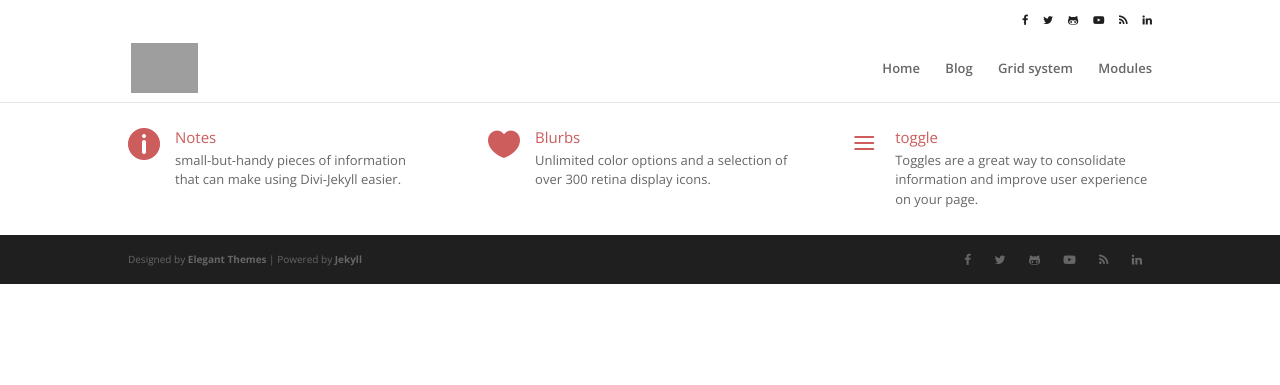
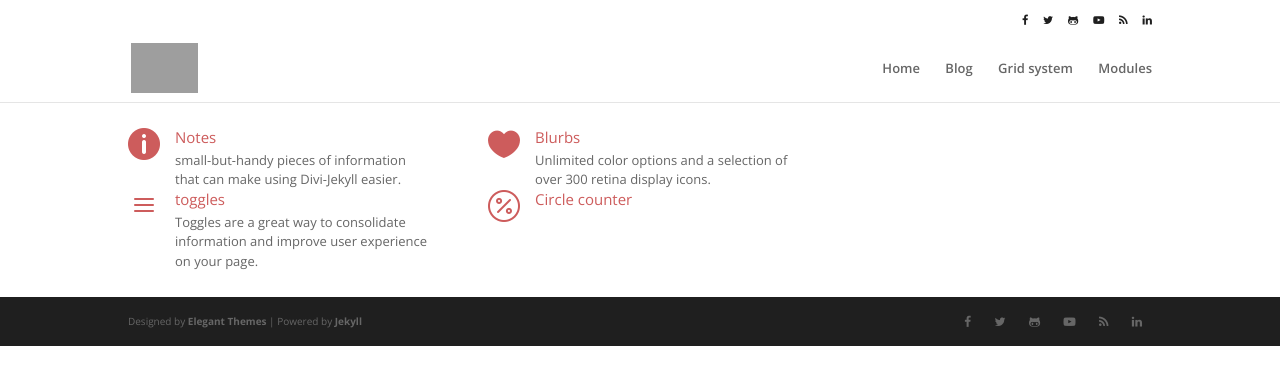
Before and after one commit to juvenal/divi-jekyll, a Jekyll site: the page built from modules/index.html, in a window 1280 px wide. Shown: the top 385 px of the page. Built offline with Jekyll 4.4.1, drawn with Linux system fonts in a browser that asks for light colours; nearby versions of some CDN libraries; some web fonts are replaced; grey boxes are pictures that could not be loaded.

Commit message:
Update index

```diff
--- a/modules/index.html
+++ b/modules/index.html
@@ -34,9 +34,19 @@ display_footer : false
 			{% include modules/blurb
 				icon="&#x61;"
 				align="left"
-				url="toggles/"
-				header="toggle"
+				url="toggle/"
+				header="toggles"
 				msg="Toggles are a great way to consolidate information and improve user experience on your page."
+			%}
+		<!--endcol-->
+
+		<!--col-1-3 #-->
+			{% include modules/blurb
+				icon="&#xe0fb;"
+				align="left"
+				url="circles/"
+				header="Circle counter"
+				msg=""
 			%}
 		<!--endcol-->
 
```
